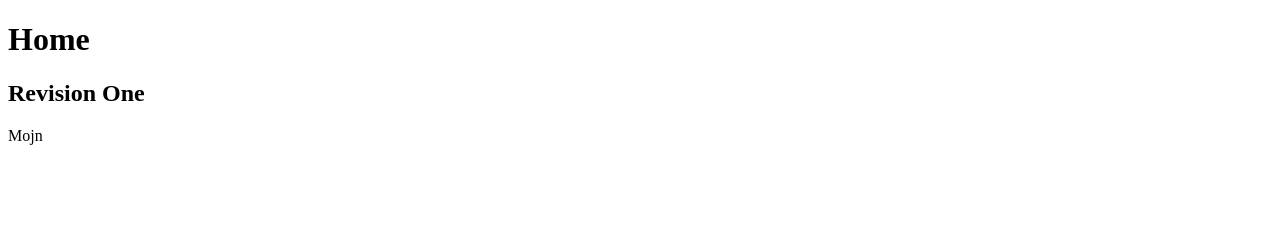
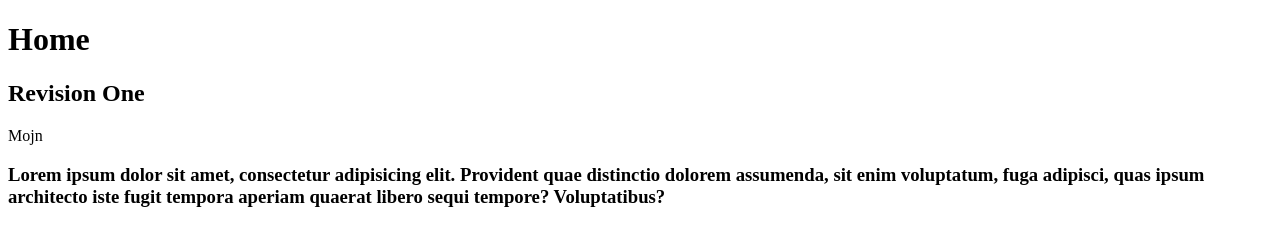
Before and after one commit to cazcra/gittest, a plain HTML site: page index.html in a window 1280 px wide. Drawn offline with Linux system fonts and the light colour scheme.

Commit message:
revision two

```diff
--- a/index.html
+++ b/index.html
@@ -12,6 +12,7 @@
  <h1>Home</h1>
  <h2>Revision One</h2>
  <p>Mojn</p>
+ <h3>Lorem ipsum dolor sit amet, consectetur adipisicing elit. Provident quae distinctio dolorem assumenda, sit enim voluptatum, fuga adipisci, quas ipsum architecto iste fugit tempora aperiam quaerat libero sequi tempore? Voluptatibus?</h3>
   <script src=""></script>
 </body>
 </html>
```
